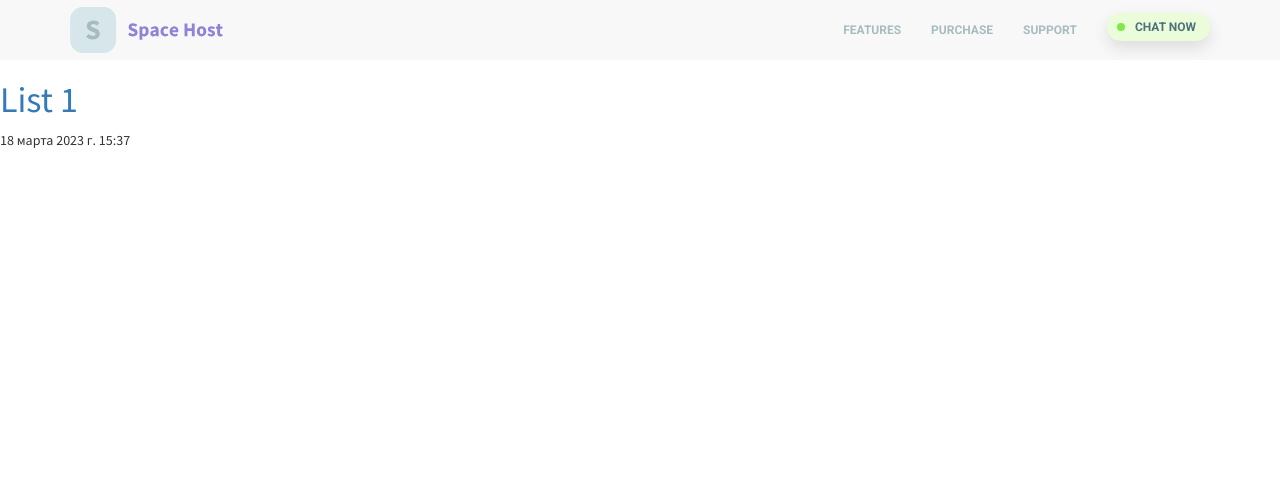
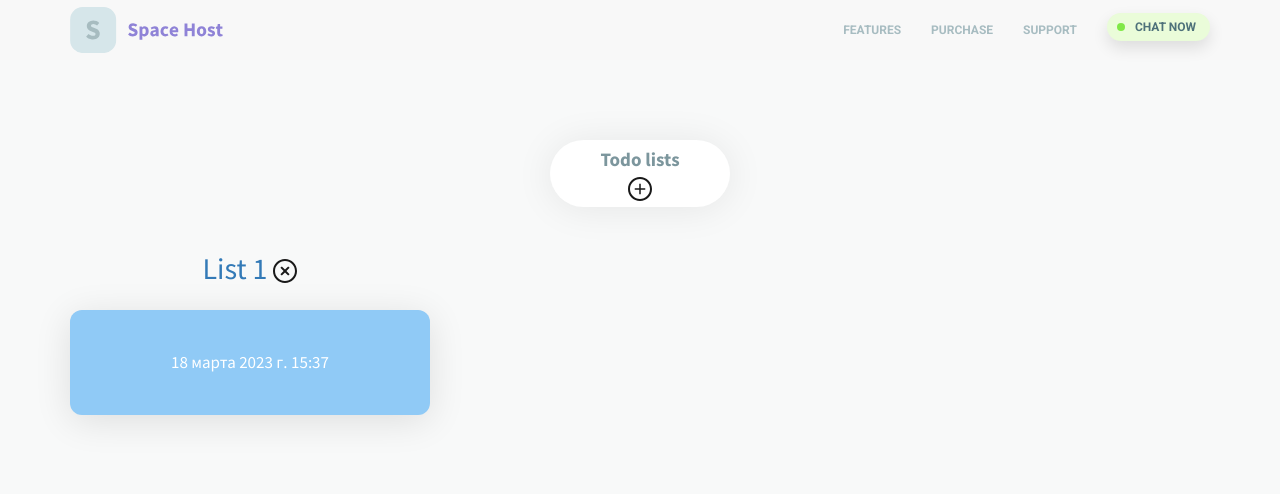
Before and after one commit to GreatRaksin/ToDo_app_Django, a Django app: page /lists/ in a window 1280 px wide. Shown: the top 494 px of the page. Run offline with Django 4.2, Linux system fonts and the light colour scheme; a user stored in the database is signed in; data comes from the database, SQL or seed files in the repository; both versions use the stored data as it was after the commit; some libraries are stand-ins or nearby versions.

Commit message:
Adding "add list" and "delete list" functions

```diff
--- a/ToDo_app_Django/settings.py
+++ b/ToDo_app_Django/settings.py
@@ -136,6 +136,10 @@ MEDIA_URL = '/media/'
 
 DEFAULT_AUTO_FIELD = 'django.db.models.BigAutoField'
 
+# django login system
+LOGIN_REDIRECT_URL = 'index'
+LOGOUT_REDIRECT_URL = 'index'
+
 # custom packages configuration
 #TINYMCE_JS_URL = os.path.join(STATIC_ROOT, "tinymce/tinymce.min.js")
 #TINYMCE_JS_ROOT = os.path.join(STATIC_ROOT, "tinymce")
--- a/accounts/forms.py
+++ b/accounts/forms.py
@@ -1,7 +1,6 @@
 from django import forms
-from django.contrib.auth import authenticate, login, logout, get_user_model
-
-User = get_user_model()  # создали экземпляр класса User, который есть Django
+from django.contrib.auth import authenticate
+from django.contrib.auth.models import User
 
 
 class UserLoginForm(forms.Form):  # создаю свою форму на основе формы из Django
--- a/accounts/views.py
+++ b/accounts/views.py
@@ -5,13 +5,14 @@ from .forms import UserLoginForm, UserRegisterForm
 
 # Create your views here.
 def login_view(request):
-    form = UserLoginForm(request.POST)
+    # TODO: FIX ME
+    form = UserLoginForm(request.POST or None)
     if form.is_valid():  # если форма отправлена без ошибок
         username = form.cleaned_data.get('username')
         password = form.cleaned_data.get('password')
         user = authenticate(username=username, password=password)
 
-        if not user.is_staff:  # если юзер не админ
+        if user is not None and not user.is_staff:  # если юзер не админ
             login(request, user)  # "входим" пользователя в личный кабинет
             return redirect('index')  # вернуть пользователя на главную
     return render(request, "form.html", {"form": form, "title": "Войти"})
--- a/templates/index.html
+++ b/templates/index.html
@@ -1,4 +1,6 @@
 {% extends 'base.html' %}
+{% load static %}
+
 
 {% block content %}
 
@@ -53,7 +55,7 @@
             <div class="col-sm-6 col-md-3">
                 <div class="feature-box">
                     <div class="feature-icon">
-                        <img src="images/feature2.svg" alt="">
+                        <img src="{% static 'todo/images/feature2.svg' %}" alt="">
                     </div>
                     <div class="feature-title">100% Uptime</div>
                     <div class="feature-details">
--- /dev/null
+++ b/templates/new_list.html
@@ -0,0 +1,6 @@
+{% extends 'base.html' %}
+{% load static %}
+
+{% block content %}
+
+{% endblock %}
--- a/templates/todo_lists.html
+++ b/templates/todo_lists.html
@@ -1,12 +1,34 @@
 {% extends 'base.html' %}
+{% load static %}
 
 {% block content %}
-
-    {% for list in lists %}
-        <div>
-            <h1><a href="{% url 'current_list' title=list.title %}">{{ list.title }}</a></h1>
-            <p>{{ list.created_at }}</p>
+<div id="more-features" class="container-fluid">
+    <div class="container">
+        <div class="row">
+            <div class="col-md-12">
+                <div class="row-title">Todo lists<br>
+                    <a href="{%  url 'new_list' %}" class="add_list">
+                        <img src="{% static 'todo/images/2.svg' %}" style="max-width: 24px;">
+                    </a>
+                </div>
+            </div>
         </div>
-    {% endfor %}
+        <div class="row">
+                    {% for list in lists %}
+                        <a href="{% url 'current_list' title=list.title %}">
+                            <div class="col-md-4">
+                                <div class="mfeature-box">
+                                    <div class="mfeature-title">{{ list.title }}
+                                        <a href="{% url 'delete_list' title=list.title %}">
+                                            <img src="{% static 'todo/images/8.svg' %}" style="max-width: 24px;"></a>
+                                    </div>
+                                    <div class="mfeature-text bg-color2">{{ list.created_at }}</div>
+                                </div>
+                            </div>
+                        </a>
+                    {% endfor %}
+                </div>
+    </div>
+</div>
 
 {% endblock %}
--- a/todo/urls.py
+++ b/todo/urls.py
@@ -7,4 +7,5 @@ urlpatterns = [
     path('lists/', views.todo_lists, name='lists'),  # полный список всех туду-листов пользователя
     path('new_list/', views.create_list, name='new_list'),  # страница создания новго списка дел
     path('list/<str:title>', views.show_list, name='current_list'),  # страница с задачами из списка дел
+    path('delete/<str:title>', views.delete_list, name='delete_list'),  # удаление списка дел
 ]
--- a/todo/views.py
+++ b/todo/views.py
@@ -1,6 +1,8 @@
 from django.shortcuts import render, get_object_or_404, redirect
 from django.contrib.auth.decorators import login_required
 from .models import TasksList, Task
+from .forms import TodoListForm
+import datetime
 
 
 # Create your views here.
@@ -16,10 +18,28 @@ def todo_lists(request):
 
 
 def create_list(request):
-    pass
+    user = request.user  # фиксирую пользователя, который сейчас работает со страницей
+    if request.method == 'POST':
+        form = TodoListForm(request.POST)
+        if form.is_valid():
+            # сохраним новый список дел в базу данных
+            todo_list = form.save(commit=False)
+            todo_list.user = user
+            todo_list.created_at = datetime.datetime.now()
+            todo_list.save()
+            return redirect('lists')
+    else:
+        form = TodoListForm()
+    return render(request, 'form.html', {'form': form, 'title': 'New ToDo list'})
 
 
 def show_list(request, title):
     task_list = get_object_or_404(TasksList, title=title)
     todos = Task.objects.filter(todo_list=task_list)
     return render(request, 'list_detail.html', {'todos': todos})
+
+
+def delete_list(request, title):
+    task_list = get_object_or_404(TasksList, title=title)
+    task_list.delete()
+    return redirect('lists')
```
Also changed, not shown: todo/forms.py (added, +8 -0 lines), db.sqlite3, static/todo/images/2.svg (added), static/todo/images/8.svg (added).
